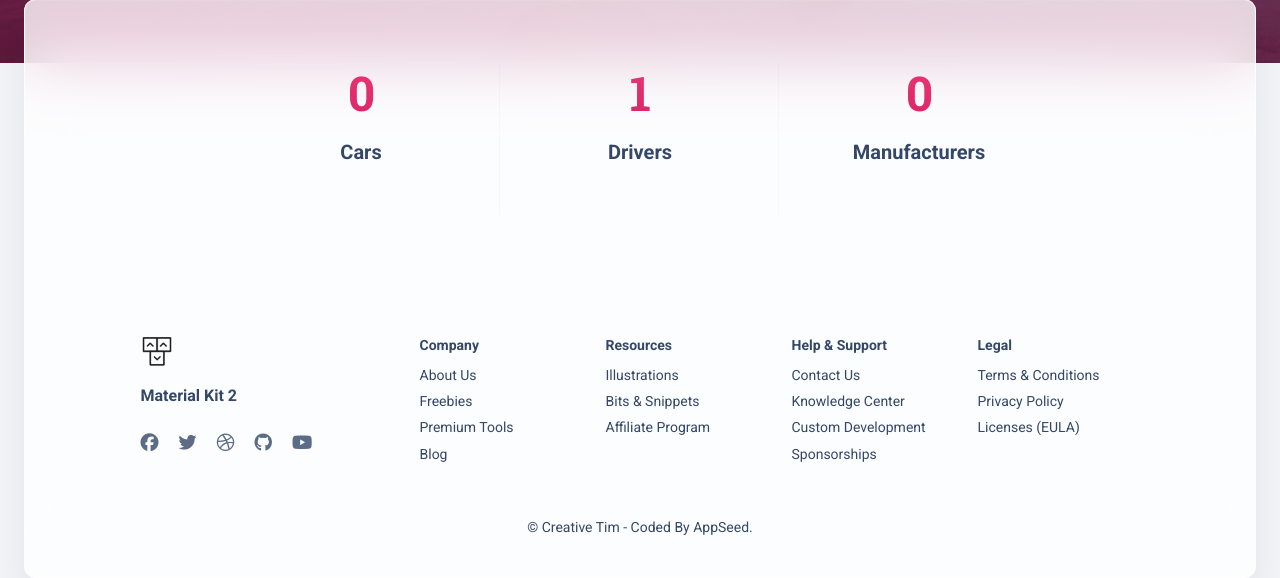
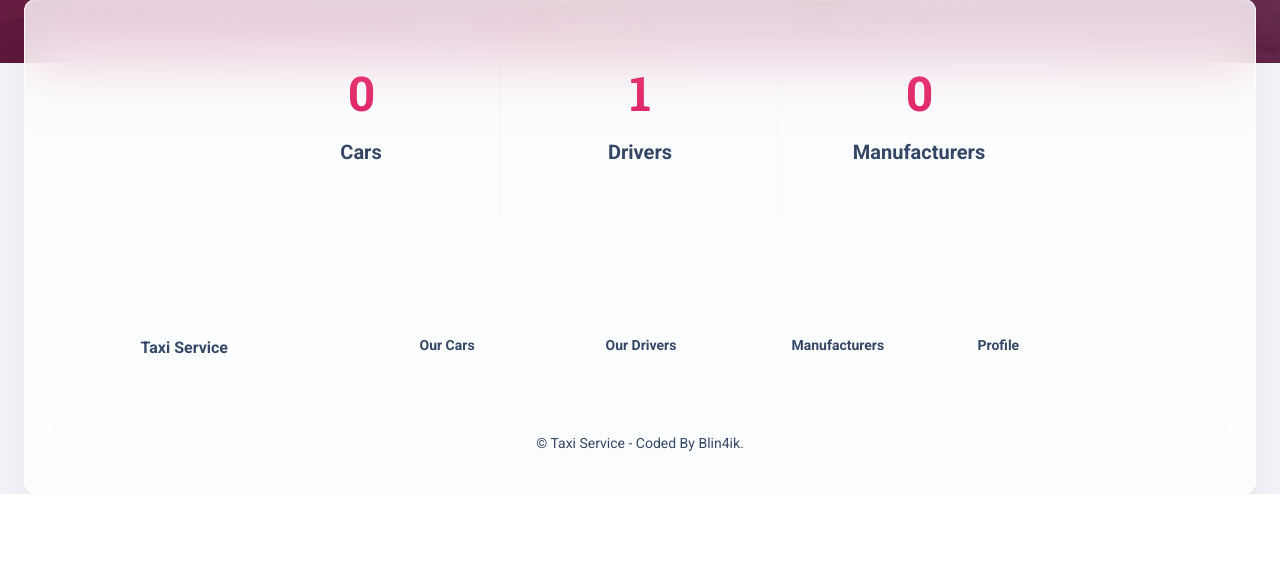
Before and after one commit to Pavilion4ik/taxi-service, a Django app: page / in a window 1280 px wide. Shown: the part 537-1115 px from the top of the page. After the commit the page ends 1031 px from the top, so only its background shows below. Run offline with Django 4.2, Linux system fonts and the light colour scheme; the visitor is signed in with stand-in values (Sample User, id 1); data comes from the database, SQL or seed files in the repository; data that the repository does not hold is empty; some libraries are stand-ins or nearby versions.

Commit message:
Fix footer links & frontend

```diff
--- a/templates/taxi/index.html
+++ b/templates/taxi/index.html
@@ -93,143 +93,37 @@
       <div class=" row">
         <div class="col-md-3 mb-4 ms-auto">
           <div>
-            <a href="https://appseed.us/product/django-material-kit">
-              <img src="{{ ASSETS_ROOT }}/img/logo-ct-dark.png" class="mb-3 footer-logo" alt="main_logo">
-            </a>
-            <h6 class="font-weight-bolder mb-4">Material Kit 2</h6>
+            <h6 class="font-weight-bolder mb-4">Taxi Service</h6>
           </div>
           <div>
-            <ul class="d-flex flex-row ms-n3 nav">
-              <li class="nav-item">
-                <a class="nav-link pe-1" href="https://www.facebook.com/CreativeTim" target="_blank">
-                  <i class="fab fa-facebook text-lg opacity-8"></i>
-                </a>
-              </li>
-              <li class="nav-item">
-                <a class="nav-link pe-1" href="https://twitter.com/creativetim" target="_blank">
-                  <i class="fab fa-twitter text-lg opacity-8"></i>
-                </a>
-              </li>
-              <li class="nav-item">
-                <a class="nav-link pe-1" href="https://dribbble.com/creativetim" target="_blank">
-                  <i class="fab fa-dribbble text-lg opacity-8"></i>
-                </a>
-              </li>
-              <li class="nav-item">
-                <a class="nav-link pe-1" href="https://github.com/creativetimofficial" target="_blank">
-                  <i class="fab fa-github text-lg opacity-8"></i>
-                </a>
-              </li>
-              <li class="nav-item">
-                <a class="nav-link pe-1" href="https://www.youtube.com/channel/UCVyTG4sCw-rOvB9oHkzZD1w" target="_blank">
-                  <i class="fab fa-youtube text-lg opacity-8"></i>
-                </a>
-              </li>
-            </ul>
           </div>
         </div>
         <div class="col-md-2 col-sm-6 col-6 mb-4">
           <div>
-            <h6 class="text-sm">Company</h6>
-            <ul class="flex-column ms-n3 nav">
-              <li class="nav-item">
-                <a class="nav-link" href="https://www.creative-tim.com/presentation" target="_blank">
-                  About Us
-                </a>
-              </li>
-              <li class="nav-item">
-                <a class="nav-link" href="https://www.creative-tim.com/templates/free" target="_blank">
-                  Freebies
-                </a>
-              </li>
-              <li class="nav-item">
-                <a class="nav-link" href="https://www.creative-tim.com/templates/premium" target="_blank">
-                  Premium Tools
-                </a>
-              </li>
-              <li class="nav-item">
-                <a class="nav-link" href="https://www.creative-tim.com/blog" target="_blank">
-                  Blog
-                </a>
-              </li>
-            </ul>
+            <h6 class="text-sm"><a href="{% url 'taxi:car-list' %}">Our Cars</a></h6>
+
           </div>
         </div>
         <div class="col-md-2 col-sm-6 col-6 mb-4">
           <div>
-            <h6 class="text-sm">Resources</h6>
-            <ul class="flex-column ms-n3 nav">
-              <li class="nav-item">
-                <a class="nav-link" href="https://iradesign.io/" target="_blank">
-                  Illustrations
-                </a>
-              </li>
-              <li class="nav-item">
-                <a class="nav-link" href="https://www.creative-tim.com/bits" target="_blank">
-                  Bits & Snippets
-                </a>
-              </li>
-              <li class="nav-item">
-                <a class="nav-link" href="https://www.creative-tim.com/affiliates/new" target="_blank">
-                  Affiliate Program
-                </a>
-              </li>
-            </ul>
+            <h6 class="text-sm"><a href="{% url 'taxi:driver-list' %}">Our Drivers</a></h6>
           </div>
         </div>
         <div class="col-md-2 col-sm-6 col-6 mb-4">
           <div>
-            <h6 class="text-sm">Help & Support</h6>
-            <ul class="flex-column ms-n3 nav">
-              <li class="nav-item">
-                <a class="nav-link" href="https://www.creative-tim.com/contact-us" target="_blank">
-                  Contact Us
-                </a>
-              </li>
-              <li class="nav-item">
-                <a class="nav-link" href="https://www.creative-tim.com/knowledge-center" target="_blank">
-                  Knowledge Center
-                </a>
-              </li>
-              <li class="nav-item">
-                <a class="nav-link" href="https://services.creative-tim.com/?ref=ct-mk2-footer" target="_blank">
-                  Custom Development
-                </a>
-              </li>
-              <li class="nav-item">
-                <a class="nav-link" href="https://www.creative-tim.com/sponsorships" target="_blank">
-                  Sponsorships
-                </a>
-              </li>
-            </ul>
+            <h6 class="text-sm"><a href="{% url 'taxi:manufacturer-list' %}">Manufacturers</a></h6>
           </div>
         </div>
         <div class="col-md-2 col-sm-6 col-6 mb-4 me-auto">
           <div>
-            <h6 class="text-sm">Legal</h6>
-            <ul class="flex-column ms-n3 nav">
-              <li class="nav-item">
-                <a class="nav-link" href="https://www.creative-tim.com/knowledge-center/terms-of-service" target="_blank">
-                  Terms & Conditions
-                </a>
-              </li>
-              <li class="nav-item">
-                <a class="nav-link" href="https://www.creative-tim.com/knowledge-center/privacy-policy" target="_blank">
-                  Privacy Policy
-                </a>
-              </li>
-              <li class="nav-item">
-                <a class="nav-link" href="https://www.creative-tim.com/license" target="_blank">
-                  Licenses (EULA)
-                </a>
-              </li>
-            </ul>
+            <h6 class="text-sm"><a href="{{ user.get_absolute_url }}">Profile</a></h6>
+
           </div>
         </div>
         <div class="col-12">
           <div class="text-center">
             <p class="text-dark my-4 text-sm font-weight-normal">
-              &copy; <a href="https://bit.ly/3fKQZaL" target="_blank">Creative Tim</a> - Coded By AppSeed.
+              &copy; <a href="https://bit.ly/3fKQZaL" target="_blank">Taxi Service</a> - Coded By Blin4ik.
             </p>
           </div>
         </div>
```
